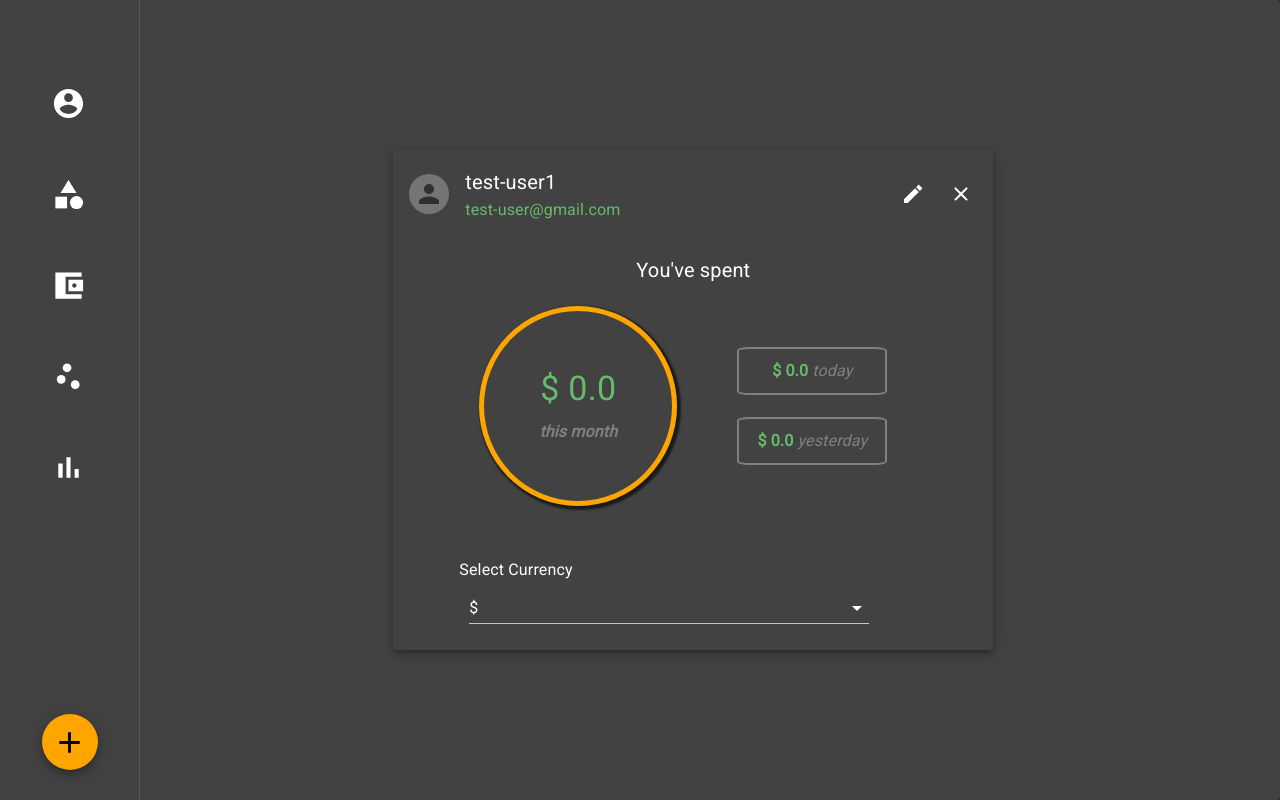
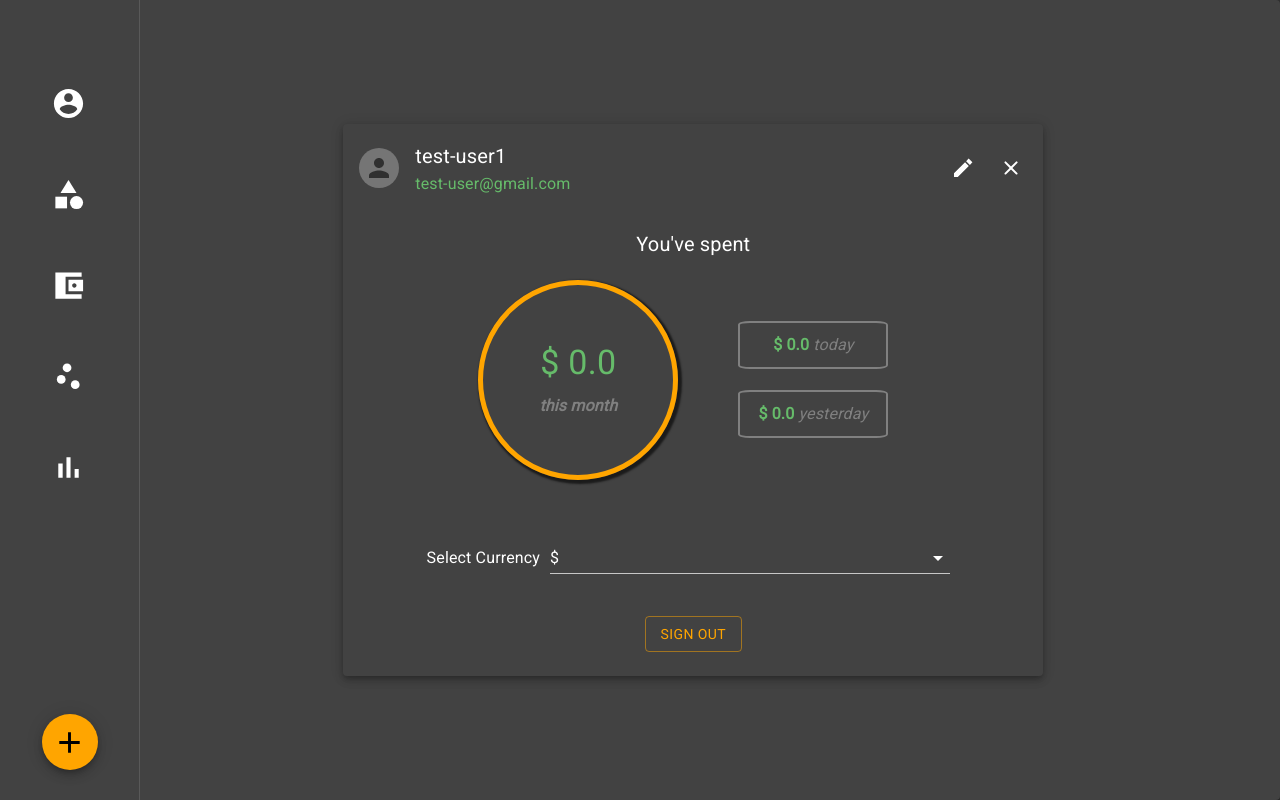
Before and after one commit to mycok/Traxpence-client, a React (Create React App) app: page /profile in a window 1280 px wide. Built offline with nearby package versions, Linux system fonts and the light colour scheme.

Commit message:
feat: add sign out button to profile page

```diff
--- a/src/Layout.tsx
+++ b/src/Layout.tsx
@@ -76,7 +76,7 @@ type LayoutProps = {
 }
 
 const iconList = [
-    { name: "Profile", to: "/profile", icon: <Account fontSize="large" /> },
+    { name: "Profile / Sign Out", to: "/profile", icon: <Account fontSize="large" /> },
     { name: "Categories", to: "/exps-avg-by-category", icon: <Categories fontSize="large" /> },
     { name: "Expenses", to: "/expenses", icon: <AccBalanceWallet fontSize="large" /> },
     { name: "ScatterPlot", to: "/scatter-graph-chart", icon: <ScatterPlot fontSize="large" /> },
--- a/src/components/profile/Profile.tsx
+++ b/src/components/profile/Profile.tsx
@@ -1,6 +1,6 @@
 import React, { ChangeEvent } from 'react';
 import { Link } from 'react-router-dom';
-import { Card, CardHeader, CardContent, Avatar, Typography, IconButton, TextField, MenuItem } from '@material-ui/core';
+import { Card, CardHeader, CardContent, Avatar, Typography, IconButton, TextField, MenuItem, Button } from '@material-ui/core';
 import { EditSharp, CloseRounded } from '@material-ui/icons';
 import { makeStyles, createStyles } from "@material-ui/core/styles";
 
@@ -11,22 +11,22 @@ import CustomTooltip from '../../shared/CustomTooltip';
 const useStyles = makeStyles(() =>
     createStyles({
         root: {
-            width: 600,
             margin: 5,
-            height: 500
+            width: 700
         },
         container: {
             display: "flex",
             flexDirection: "column",
             justifyContent: "center",
-            alignItems: "center",
+            alignItems: "center"
         },
         editButton: {
             marginTop: 12
         },
         cardContent: {
-            marginLeft: 50,
-            marginRight: 50
+            display: "flex",
+            alignItems: "center",
+            justifyContent: "center"
         },
         titleContainer: {
             display: "flex",
@@ -153,6 +153,15 @@ function ProfileCard({ classes, user, currency, handleChange }: Partial<ProfileC
                 currency={currency}
                 handleChange={handleChange}
             />
+            <CardContent className={classes.cardContent}>
+                <Button
+                    variant="outlined"
+                    color="secondary"
+                    onClick={() => null}
+                >
+                    Sign Out
+                </Button>
+            </CardContent>
         </Card>
     )
 }
```
